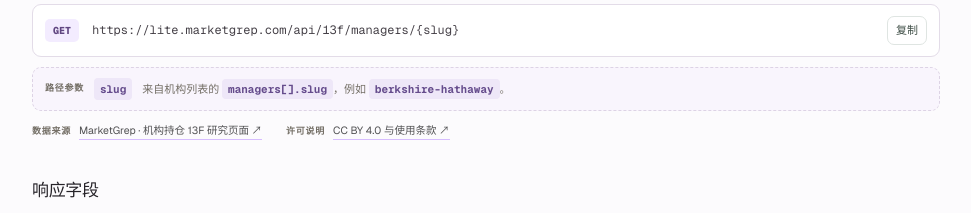
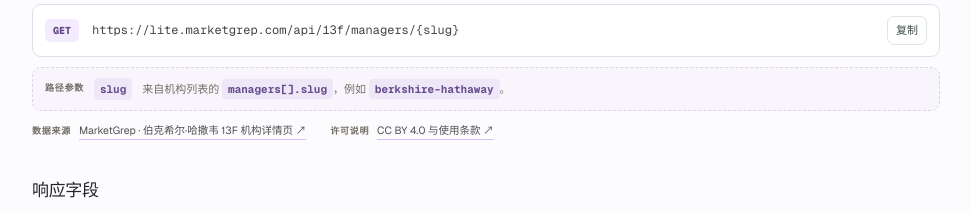
Before and after one commit to juanjuanjie/FinEqual, a Next.js app: page / in a window 1280 px wide. Shown: the part 7800-8013 px from the top of the page, without its empty margins (284-1255 px from the left). Built offline with nearby package versions, Linux system fonts and the light colour scheme.

Commit message:
Use 13F manager detail source page

```diff
--- a/app/page.tsx
+++ b/app/page.tsx
@@ -6,6 +6,7 @@ const dailyUrl = "https://www.marketgrep.com/api/sentiment-report";
 const historyUrl = "https://lite.marketgrep.com/api/sentiment-report/history";
 const sourcePageUrl = "https://lite.marketgrep.com/zh/wsb";
 const thirteenFSourceUrl = "https://lite.marketgrep.com/zh/13f";
+const thirteenFManagerSourceUrl = "https://lite.marketgrep.com/zh/13f/managers/berkshire-hathaway";
 const managersUrl = "https://lite.marketgrep.com/api/13f/managers";
 const managerDetailUrl = "https://lite.marketgrep.com/api/13f/managers/{slug}";
 const licenseUrl = "https://lite.marketgrep.com/license/";
@@ -325,7 +326,7 @@ export default function Home() {
           <p className="lead">按机构 <code>slug</code> 返回完整持仓、环比调仓、历史季度矩阵、策略标签与研究叙事。13F 只覆盖申报范围内的证券，<code>reported_value</code> 不应直接当作机构总资产 AUM。</p>
           <div className="endpoint-bar"><span>GET</span><code>{managerDetailUrl}</code><CopyButton value={managerDetailUrl} compact /></div>
           <div className="path-parameter"><span>路径参数</span><code>slug</code><p>来自机构列表的 <code>managers[].slug</code>，例如 <code>berkshire-hathaway</code>。</p></div>
-          <ApiAttribution sourceUrl={thirteenFSourceUrl} sourceLabel="MarketGrep · 机构持仓 13F 研究页面" />
+          <ApiAttribution sourceUrl={thirteenFManagerSourceUrl} sourceLabel="MarketGrep · 伯克希尔·哈撒韦 13F 机构详情页" />
           <h3>响应字段</h3>
           <div className="field-table"><div className="field-head"><span>分类</span><span>字段</span><span>类型</span><span>说明</span></div>{managerDetailFields.map(([scope, name, type, desc]) => <div className="field-row" key={name}><span className="field-scope">{scope}</span><code>{name}</code><span>{type}</span><p>{desc}</p></div>)}</div>
           <h3>最小响应示例</h3>
--- a/public/openapi.yaml
+++ b/public/openapi.yaml
@@ -78,8 +78,8 @@ paths:
       operationId: get13FManagerDetail
       tags: [13F 机构持仓]
       externalDocs:
-        description: MarketGrep 机构持仓 13F 研究原网页
-        url: https://lite.marketgrep.com/zh/13f
+        description: MarketGrep 伯克希尔·哈撒韦 13F 机构详情页
+        url: https://lite.marketgrep.com/zh/13f/managers/berkshire-hathaway
       parameters:
         - name: slug
           in: path
```
